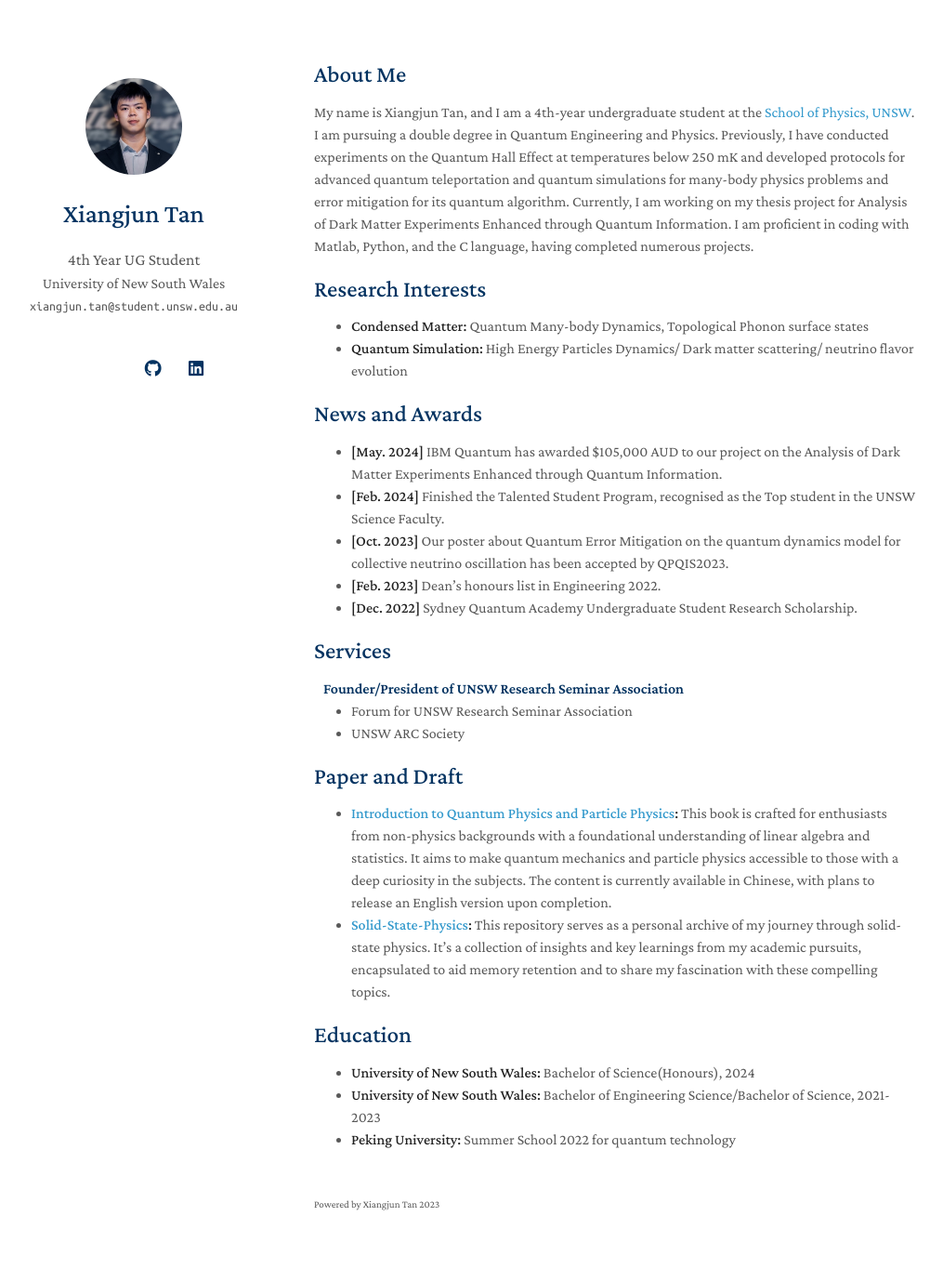
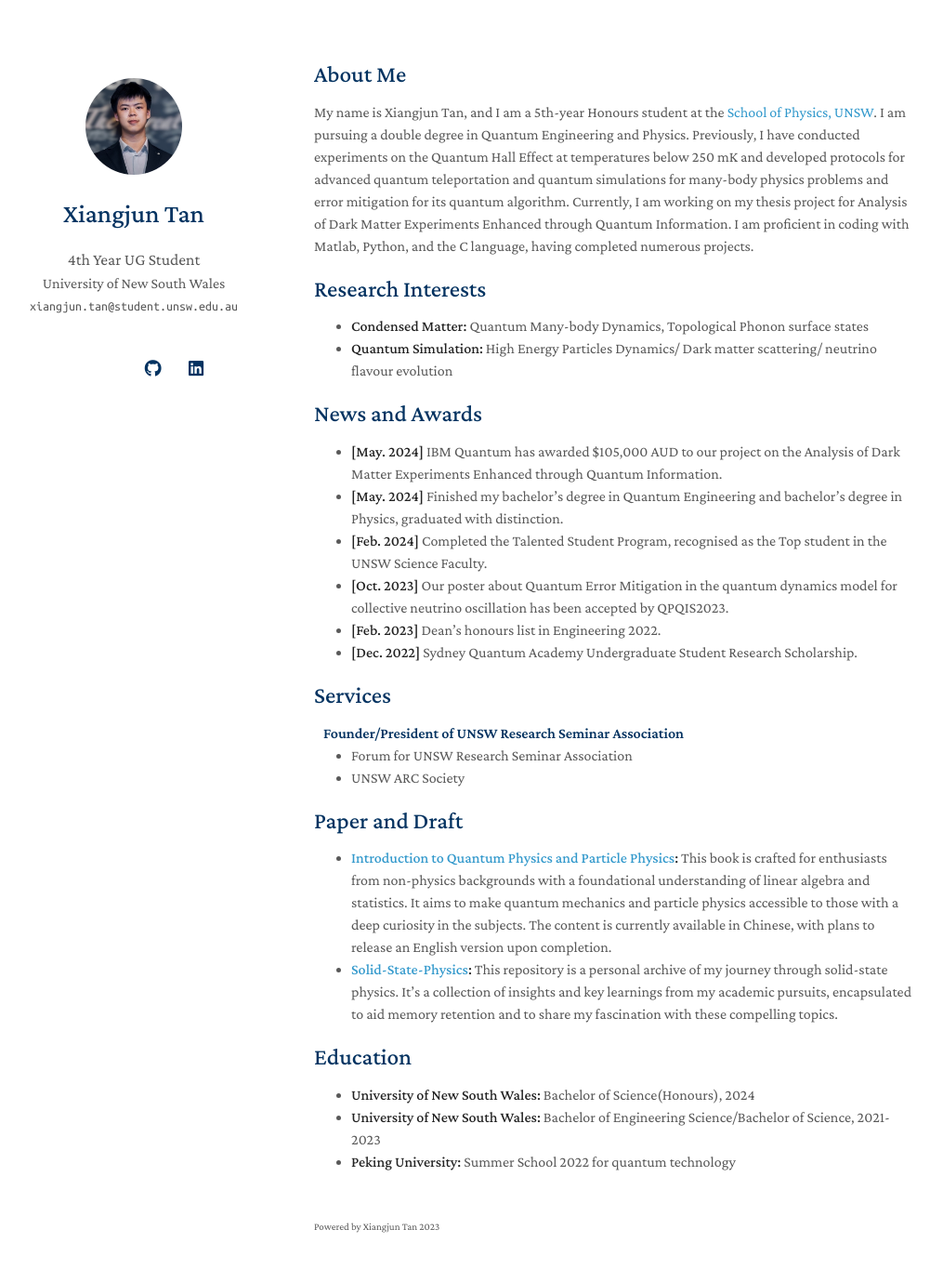
Before and after one commit to xiangjun-tan/xiangjun-tan.github.io, a Jekyll site: the page built from index.md, in a window 1280 px wide and 1400 px high. Shown: the top 1365 px of the window at 93% size, without its empty margins (132-1147 px from the left). Built offline with Jekyll 4.4.1, drawn with Linux system fonts in a browser that asks for light colours; nearby versions of some CDN libraries; a style sheet for code colours, icons or effects is not loaded; our own code applies the rules of GitHub Pages for plain Markdown files.

Commit message:
index.md

```diff
--- a/index.md
+++ b/index.md
@@ -4,17 +4,18 @@ layout: homepage
 
 ## About Me
 
-My name is Xiangjun Tan, and I am a 4th-year undergraduate student at the [School of Physics, UNSW](https://www.unsw.edu.au/science/our-schools/physics). I am pursuing a double degree in Quantum Engineering and Physics. Previously, I have conducted experiments on the Quantum Hall Effect at temperatures below 250 mK and developed protocols for advanced quantum teleportation and quantum simulations for many-body physics problems and error mitigation for its quantum algorithm. Currently, I am working on my thesis project for Analysis of Dark Matter Experiments Enhanced through Quantum Information. I am proficient in coding with Matlab, Python, and the C language, having completed numerous projects.
+My name is Xiangjun Tan, and I am a 5th-year Honours student at the [School of Physics, UNSW](https://www.unsw.edu.au/science/our-schools/physics). I am pursuing a double degree in Quantum Engineering and Physics. Previously, I have conducted experiments on the Quantum Hall Effect at temperatures below 250 mK and developed protocols for advanced quantum teleportation and quantum simulations for many-body physics problems and error mitigation for its quantum algorithm. Currently, I am working on my thesis project for Analysis of Dark Matter Experiments Enhanced through Quantum Information. I am proficient in coding with Matlab, Python, and the C language, having completed numerous projects.
 
 ## Research Interests
 
 - **Condensed Matter:** Quantum Many-body Dynamics, Topological Phonon surface states
-- **Quantum Simulation:** High Energy Particles Dynamics/ Dark matter scattering/ neutrino flavor evolution
+- **Quantum Simulation:** High Energy Particles Dynamics/ Dark matter scattering/ neutrino flavour evolution
 
 ## News and Awards
 - **[May. 2024]** IBM Quantum has awarded $105,000 AUD to our project on the Analysis of Dark Matter Experiments Enhanced through Quantum Information.
-- **[Feb. 2024]** Finished the Talented Student Program, recognised as the Top student in the UNSW Science Faculty.
-- **[Oct. 2023]** Our poster about Quantum Error Mitigation on the quantum dynamics model for collective neutrino oscillation has been accepted by QPQIS2023.
+- **[May. 2024]** Finished my bachelor's degree in Quantum Engineering and bachelor's degree in Physics, graduated with distinction.
+- **[Feb. 2024]** Completed the Talented Student Program, recognised as the Top student in the UNSW Science Faculty.
+- **[Oct. 2023]** Our poster about Quantum Error Mitigation in the quantum dynamics model for collective neutrino oscillation has been accepted by QPQIS2023.
 - **[Feb. 2023]** Dean's honours list in Engineering 2022.
 - **[Dec. 2022]** Sydney Quantum Academy Undergraduate Student Research Scholarship.
 
@@ -25,7 +26,7 @@ My name is Xiangjun Tan, and I am a 4th-year undergraduate student at the [Schoo
 ## Paper and Draft
 
 - **[Introduction to Quantum Physics and Particle Physics](https://github.com/xiangjun-tan/Introduction-to-Quantum-Physics-and-Particle-Physics):** This book is crafted for enthusiasts from non-physics backgrounds with a foundational understanding of linear algebra and statistics. It aims to make quantum mechanics and particle physics accessible to those with a deep curiosity in the subjects. The content is currently available in Chinese, with plans to release an English version upon completion.
-- **[Solid-State-Physics](https://github.com/xiangjun-tan/Solid-State-Physics):** This repository serves as a personal archive of my journey through solid-state physics. It's a collection of insights and key learnings from my academic pursuits, encapsulated to aid memory retention and to share my fascination with these compelling topics.
+- **[Solid-State-Physics](https://github.com/xiangjun-tan/Solid-State-Physics):** This repository is a personal archive of my journey through solid-state physics. It's a collection of insights and key learnings from my academic pursuits, encapsulated to aid memory retention and to share my fascination with these compelling topics.
 
 ## Education
 - **University of New South Wales:** Bachelor of Science(Honours), 2024
```
